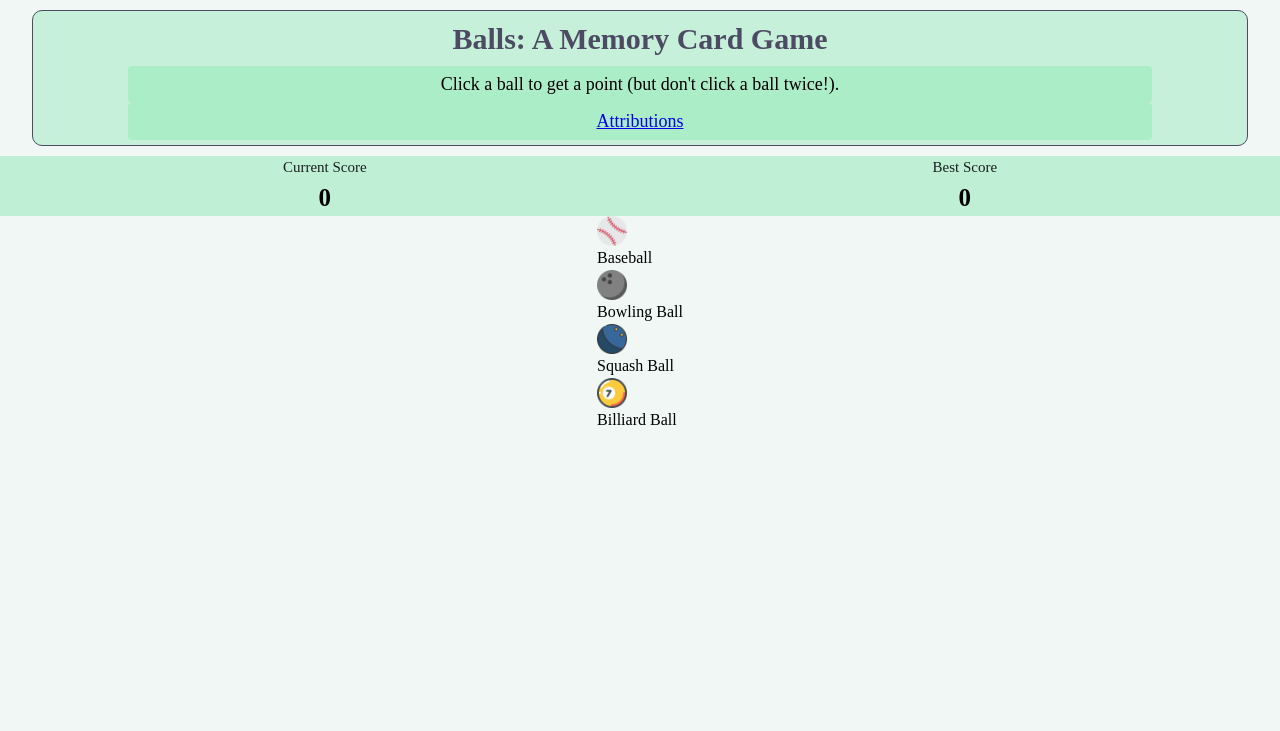
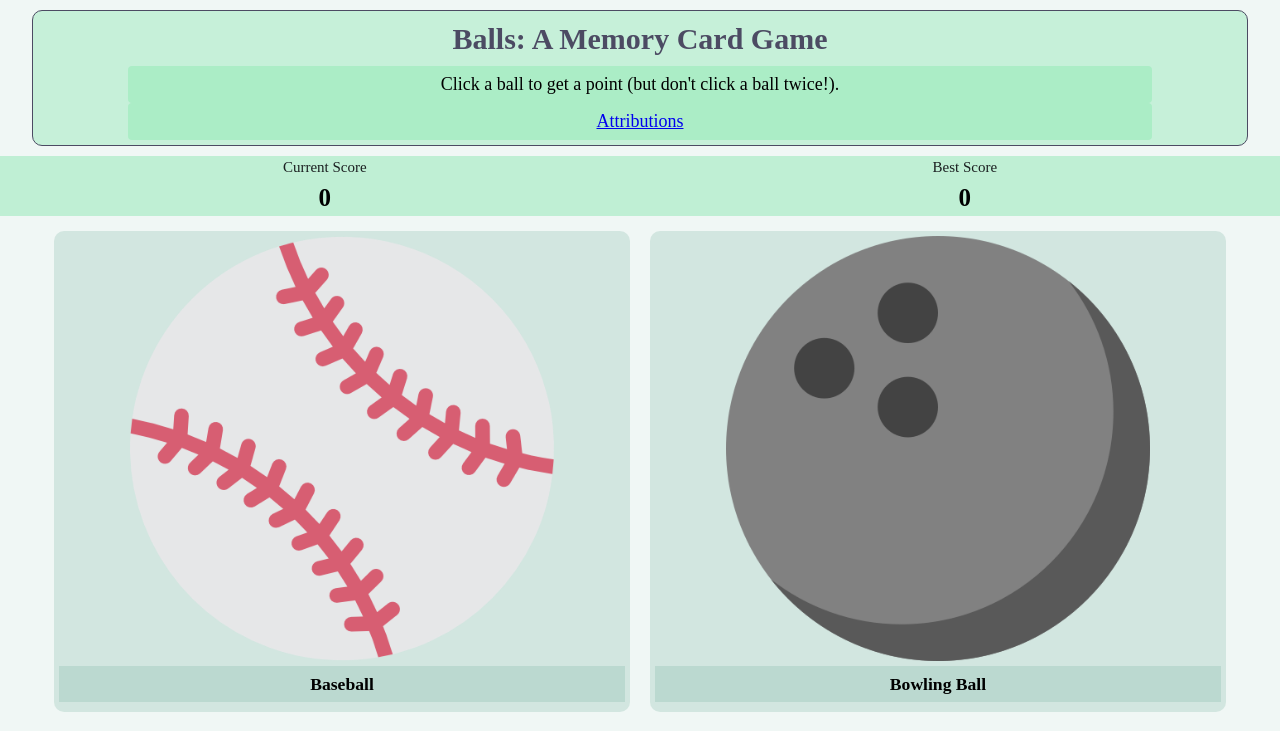
Before and after one commit to 01zulfi/memory-card, a React (Create React App) app: page / in a window 1280 px wide. Shown: the top 731 px of the page. Built offline with nearby package versions, Linux system fonts and the light colour scheme.

Commit message:
Style BallSection; incomplete

```diff
--- a/src/components/BallSection.js
+++ b/src/components/BallSection.js
@@ -1,5 +1,6 @@
 import React, { useState } from "react";
 import { balls } from "../Balls";
+import "../styles/BallSection.css";
 
 const BallSection = ({ score }) => {
   const [fourBalls, setFourBalls] = useState(balls.getFourRandom());
@@ -37,10 +38,6 @@ const BallSection = ({ score }) => {
     setBallClicked(id, event);
   };
 
-  const style = {
-    width: "30px",
-  };
-
   return (
     <section className="ball-section">
       {fourBalls.map((ball) => (
@@ -51,8 +48,8 @@ const BallSection = ({ score }) => {
           onClick={clickHandler}
           key={ball.id}
         >
-          <img style={style} alt={ball.name} src={ball.imgSrc} />
-          {ball.name}
+          <img alt={ball.name} src={ball.imgSrc} />
+          <p>{ball.name}</p>
         </div>
       ))}
     </section>
--- /dev/null
+++ b/src/styles/BallSection.css
@@ -0,0 +1,36 @@
+section.ball-section {
+  display: flex;
+  flex-direction: row;
+  justify-content: center;
+  align-items: center;
+  flex-wrap: wrap;
+  width: 100%;
+  margin-top: 15px;
+  gap: 20px;
+}
+
+div.ball-div {
+  width: 45%;
+  padding: 5px;
+  background-color: rgb(182, 214, 204, 0.5);
+  border-radius: 10px;
+  display: flex;
+  flex-direction: column;
+  align-items: center;
+}
+
+div.ball-div img {
+  aspect-ratio: 1;
+  width: 75%;
+}
+
+div.ball-div p {
+  width: 100%;
+  text-align: center;
+  margin-top: 5px;
+  margin-bottom: 5px;
+  padding: 5px;
+  font-size: 1.1rem;
+  font-weight: 600;
+  background-color: rgb(182, 214, 204, 0.8);
+}
```
